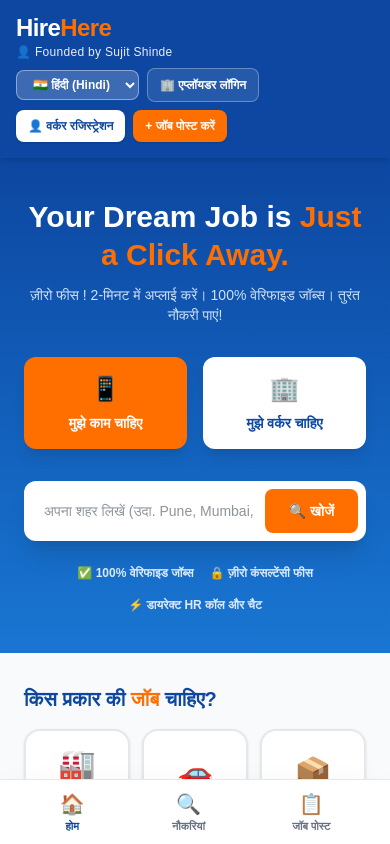
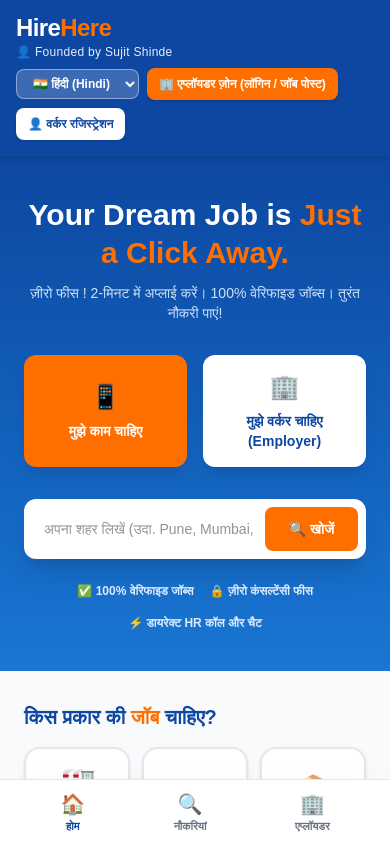
Before and after one commit to Hirehere/HireHere, a Next.js app: page / in a window 390 px wide. Shown: the top 844 px of the page. Built offline with nearby package versions, Linux system fonts and the light colour scheme; no server answers; the database is empty.

Commit message:
Updated employer navigation and portal structure

```diff
--- a/app/page.tsx
+++ b/app/page.tsx
@@ -13,14 +13,13 @@
 const TRANSLATIONS = {
   hi: {
     workerRegister: '👤 वर्कर रजिस्ट्रेशन',
-    jobPost: '+ जॉब पोस्ट करें',
-    employerLogin: '🏢 एप्लॉयडर लॉगिन',
+    employerZone: '🏢 एप्लॉयडर ज़ोन (लॉगिन / जॉब पोस्ट)',
     heroTitle: 'Your Dream Job is',
     heroTitleHighlight: 'Just a Click Away.',
     heroTitleSuffix: '',
     heroSubtitle: 'ज़ीरो फीस ! 2-मिनट में अप्लाई करें। 100% वेरिफाइड जॉब्स। तुरंत नौकरी पाएं!',
     wantJob: 'मुझे काम चाहिए',
-    wantWorker: 'मुझे वर्कर चाहिए',
+    wantWorker: 'मुझे वर्कर चाहिए (Employer)',
     searchPlaceholder: 'अपना शहर लिखें (उदा. Pune, Mumbai, Delhi)...',
     searchBtn: '🔍 खोजें',
     trust1: '✅ 100% वेरिफाइड जॉब्स',
@@ -38,13 +37,13 @@
     allJobs: 'सभी नौकरियां',
     loadingText: 'नौकरियां लोड हो रही हैं...',
     noJobsFound: 'कोई जॉब नहीं मिली।',
-    noJobsSub: "पहली जॉब लिस्ट करने के लिए ऊपर '+ जॉब पोस्ट करें' पर क्लिक करें।",
+    noJobsSub: 'नया जॉब लिस्ट करने के लिए ऊपर एप्लॉयडर ज़ोन में जाएं।',
     verifiedBadge: '✅ वेरिफाइड कंपनी',
     monthSalary: '/महीना',
     applyCallBtn: '📞 कॉल करें / अप्लाई करें',
     navHome: 'होम',
     navJobs: 'नौकरियां',
-    navPostJob: 'जॉब पोस्ट',
+    navEmployer: 'एप्लॉयडर',
     quote: '"हर मेहनती नागरिक को उनके शहर में ही इज़्ज़तदार रोज़गार दिलाना HireHere का मुख्य उद्देश्य है।"',
     categories: {
       factory: 'क्वालिटी इंस्पेक्टर',
@@ -57,14 +56,13 @@
   },
   en: {
     workerRegister: '👤 Worker Register',
-    jobPost: '+ Post a Job',
-    employerLogin: '🏢 Employer Login',
+    employerZone: '🏢 Employer Zone (Login / Post Job)',
     heroTitle: 'Your Dream Job is',
     heroTitleHighlight: 'Just a Click Away.',
     heroTitleSuffix: '',
     heroSubtitle: 'Zero Fees ! 2-Minute Apply. 100% Verified Jobs. Get Hired Fast!',
     wantJob: 'I Need a Job',
-    wantWorker: 'I Need Workers',
+    wantWorker: 'I Need Workers (Employer)',
     searchPlaceholder: 'Type your city (e.g. Pune, Mumbai, Delhi)...',
     searchBtn: '🔍 Search',
     trust1: '✅ 100% Verified Jobs',
@@ -82,13 +80,13 @@
     allJobs: 'All Jobs',
     loadingText: 'Loading jobs...',
     noJobsFound: 'No jobs found.',
-    noJobsSub: "To list the first job, click on '+ Post a Job' at the top right.",
+    noJobsSub: 'To list a job, go to Employer Zone above.',
     verifiedBadge: '✅ Verified Company',
     monthSalary: '/month',
     applyCallBtn: '📞 Apply / Direct Call',
     navHome: 'Home',
     navJobs: 'Jobs',
-    navPostJob: 'Post Job',
+    navEmployer: 'Employer Zone',
     quote: '"Connecting every hardworking individual with dignified local career opportunities is HireHere\'s vision."',
     categories: {
       factory: 'Quality Inspector',
@@ -118,7 +116,6 @@
   const [searchLocation, setSearchLocation] = useState('');
   const [activeTab, setActiveTab] = useState('all');
 
-  // Load saved language on mount
   useEffect(() => {
     const savedLang = localStorage.getItem('app_lang') as 'hi' | 'en';
     if (savedLang === 'en' || savedLang === 'hi') {
@@ -193,11 +190,12 @@
               </select>
             </div>
 
+            {/* Combined Employer Link in Header */}
             <Link
               href="/employer/login"
-              className="bg-white/10 hover:bg-white/20 border border-white/30 text-white font-bold text-xs md:text-sm px-3 py-2 rounded-lg transition"
+              className="bg-[#ff6f00] hover:bg-[#e65100] text-white font-extrabold text-xs md:text-sm px-3 py-2 rounded-lg transition shadow-sm"
             >
-              {t.employerLogin}
+              {t.employerZone}
             </Link>
 
             <Link
@@ -205,13 +203,6 @@
               className="bg-white text-[#0d47a1] hover:bg-gray-100 font-extrabold text-xs md:text-sm px-3 py-2 rounded-lg transition shadow-sm"
             >
               {t.workerRegister}
-            </Link>
-
-            <Link
-              href="/post-job"
-              className="bg-[#ff6f00] hover:bg-[#e65100] text-white font-extrabold text-xs md:text-sm px-3 py-2 rounded-lg transition shadow-sm"
-            >
-              {t.jobPost}
             </Link>
           </div>
         </div>
@@ -235,9 +226,11 @@
               <span className="text-2xl">📱</span>
               <span>{t.wantJob}</span>
             </Link>
+
+            {/* Combined Employer Link in Hero CTA */}
             <Link
-              href="/post-job"
-              className="bg-white text-[#0d47a1] p-4 rounded-xl font-extrabold text-sm md:text-base flex flex-col sm:flex-row items-center justify-center gap-2 shadow-lg active:scale-95 transition"
+              href="/employer/login"
+              className="bg-white text-[#0d47a1] p-4 rounded-xl font-extrabold text-sm md:text-base flex flex-col sm:flex-row items-center justify-center gap-2 shadow-lg active:scale-95 transition hover:bg-gray-50"
             >
               <span className="text-2xl">🏢</span>
               <span>{t.wantWorker}</span>
@@ -269,7 +262,7 @@
         </div>
       </section>
 
-      {/* ===== CATEGories SECTION ===== */}
+      {/* ===== CATEGORIES SECTION ===== */}
       <section className="w-full px-6 py-8">
         <h2 className="text-xl md:text-2xl font-black text-[#0d47a1] mb-4">
           {t.catQuestion} <span className="text-[#ff6f00]">{t.catQuestionHighlight}</span> {t.catQuestionSuffix}
@@ -448,11 +441,11 @@
           <span>{t.navJobs}</span>
         </button>
         <Link
-          href="/post-job"
+          href="/employer/login"
           className="flex flex-col items-center text-gray-500 font-bold text-[11px]"
         >
-          <span className="text-xl">📋</span>
-          <span>{t.navPostJob}</span>
+          <span className="text-xl">🏢</span>
+          <span>{t.navEmployer}</span>
         </Link>
       </nav>
     </div>
```
